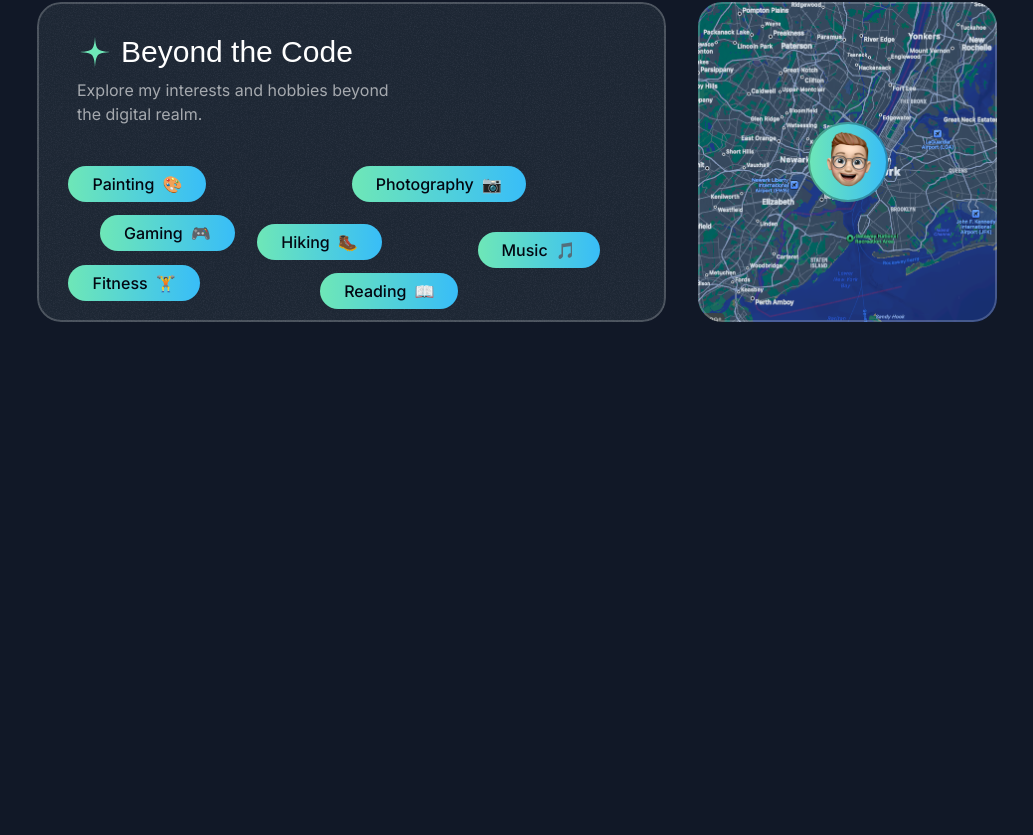
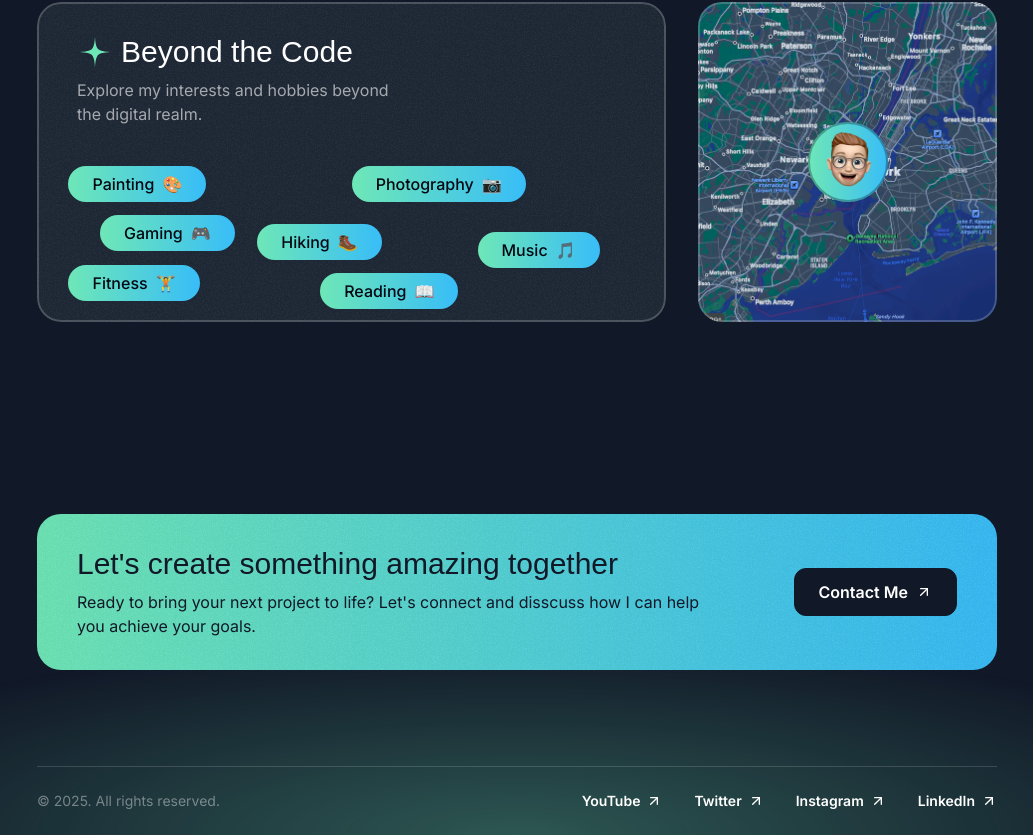
Before and after one commit to TOEYJIRAKID/portfolio-landing-page-project, a Next.js app: page / in a window 1280 px wide. Shown: the part 4626-5461 px from the top of the page, without its empty margins (123-1156 px from the left). Before the commit the page ends 5060 px from the top, so only its background shows below. Built offline with nearby package versions, Linux system fonts and the light colour scheme; a web font is replaced by a local one.

Commit message:
Footer Section

```diff
--- a/src/app/page.tsx
+++ b/src/app/page.tsx
@@ -4,6 +4,8 @@ import { ProjectsSection } from "@/sections/Projects";
 import { TapeSection } from "@/sections/Tape";
 import { TestimonialsSection } from "@/sections/Testimonials";
 import { AboutSection } from "@/sections/About"
+import { ContactSection } from "@/sections/Contact";
+import { Footer } from "@/sections/Footer";
 
 export default function Home() {
   return (
@@ -14,6 +16,8 @@ export default function Home() {
       <TapeSection />
       <TestimonialsSection />
       <AboutSection />
+      <ContactSection />
+      <Footer />
     </div>
   );
 }
--- a/src/sections/Contact.tsx
+++ b/src/sections/Contact.tsx
@@ -1,3 +1,26 @@
+import ArrowUpRightIcon from "@/assets/icons/arrow-up-right.svg";
+import grainImage from "@/assets/images/grain.jpg";
+
 export const ContactSection = () => {
-  return <div>Contact Section</div>;
+  return (
+    <div className="py-16 pt-12 lg:py-24 lg:pt-20">
+      <div className="container">
+        <div className="bg-gradient-to-r from-emerald-300 to-sky-400 text-gray-900 py-8 px-10 rounded-3xl text-center md:text-left relative overflow-hidden z-0">
+          <div className="absolute inset-0 opacity-5 -z-10" style={{backgroundImage: `url(${grainImage.src})`,}}></div>
+          <div className="flex flex-col md:flex-row gap-8 md:gap-16 items-center">
+            <div>
+              <h2 className="font-serif text-2xl md:text-3xl">Let's create something amazing together</h2>
+              <p className="text-sm md:text-base mt-2">Ready to bring your next project to life? Let's connect and disscuss how I can help you achieve your goals.</p>
+            </div>
+            <div>
+              <button className="text-white bg-gray-900 inline-flex items-center px-6 h-12 rounded-xl gap-2 w-max border border-gray-900">
+                <span className="font-semibold">Contact Me</span>
+                <ArrowUpRightIcon className="size-4"/>
+              </button>
+            </div>
+          </div>
+        </div>
+      </div>
+    </div>
+  );
 };
--- a/src/sections/Footer.tsx
+++ b/src/sections/Footer.tsx
@@ -1,3 +1,43 @@
+import ArrowUpRightIcon from "@/assets/icons/arrow-up-right.svg";
+
+const footerLinks = [
+  {
+    title: "YouTube",
+    href: "https://www.youtube.com/",
+  },
+  {
+    title: "Twitter",
+    href: "#",
+  },
+  {
+    title: "Instagram",
+    href: "#",
+  },
+  {
+    title: "LinkedIn",
+    href: "#",
+  },
+]
+
 export const Footer = () => {
-  return <div>Footer Section</div>;
+  return (
+  <footer className="relative -z-10 overflow-x-clip">
+    <div className="absolute h-[400px] w-[1600px] bottom-0 left-1/2 -translate-x-1/2 bg-emerald-300/30 [mask-image:radial-gradient(50%_50%_at_bottom_center,black,transparent)] -z-10"></div>
+    <div className="container">
+      <div className="border-t border-white/15 py-6 text-sm flex flex-col md:flex-row md:justify-between items-center gap-8">
+        <div className="text-white/40">&copy; 2025. All rights reserved.</div>
+        <div>
+          <nav className="flex flex-col md:flex-row items-center gap-8">
+            {footerLinks.map(link => (
+              <a href="#" key={link.title} className="inline-flex items-center gap-1.5">
+                <span className="font-semibold">{link.title}</span>
+                <ArrowUpRightIcon className="size-4"/>
+              </a>
+            ))}
+          </nav>
+        </div>
+      </div>
+    </div>
+  </footer>
+  );
 };
```
